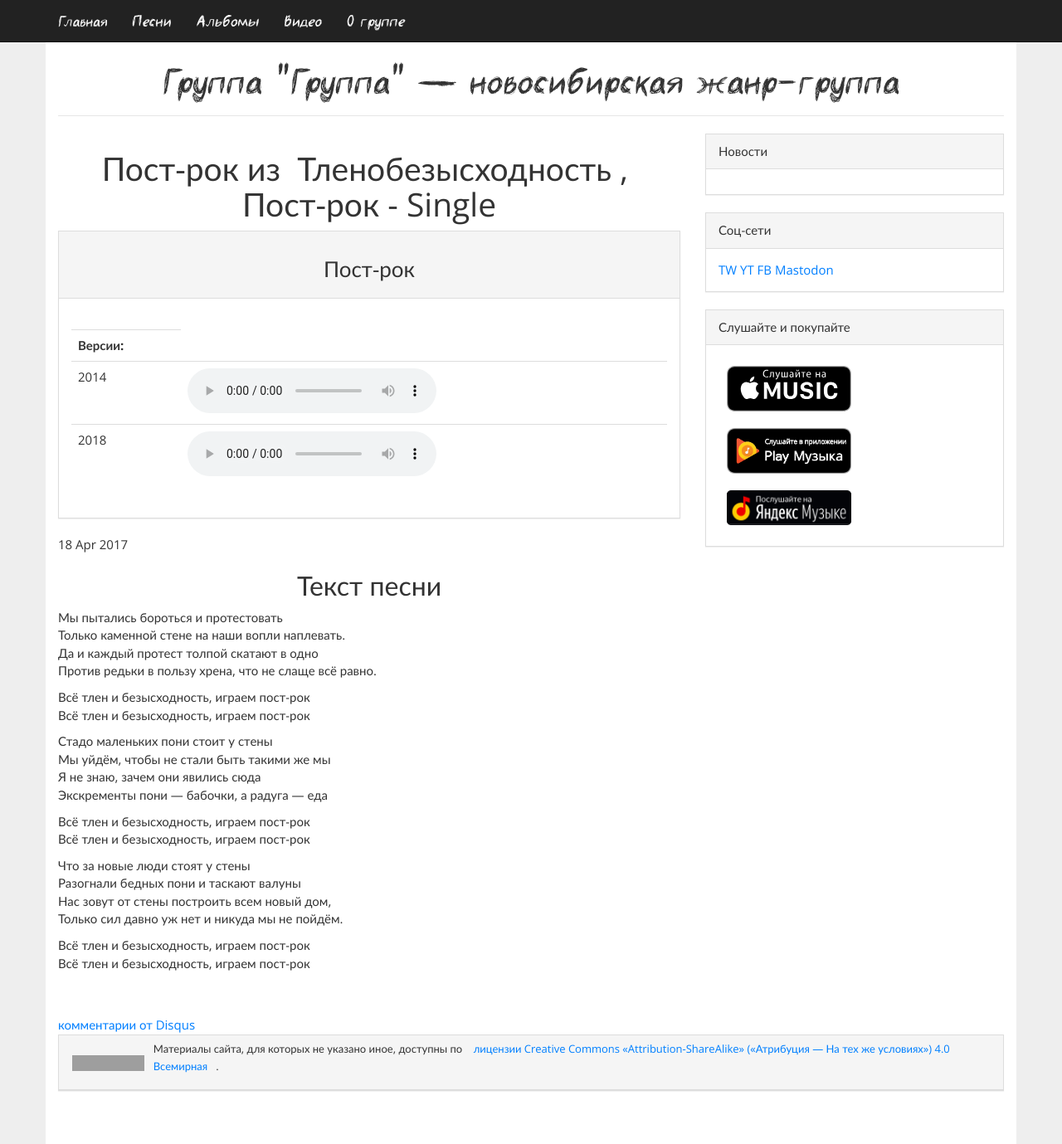
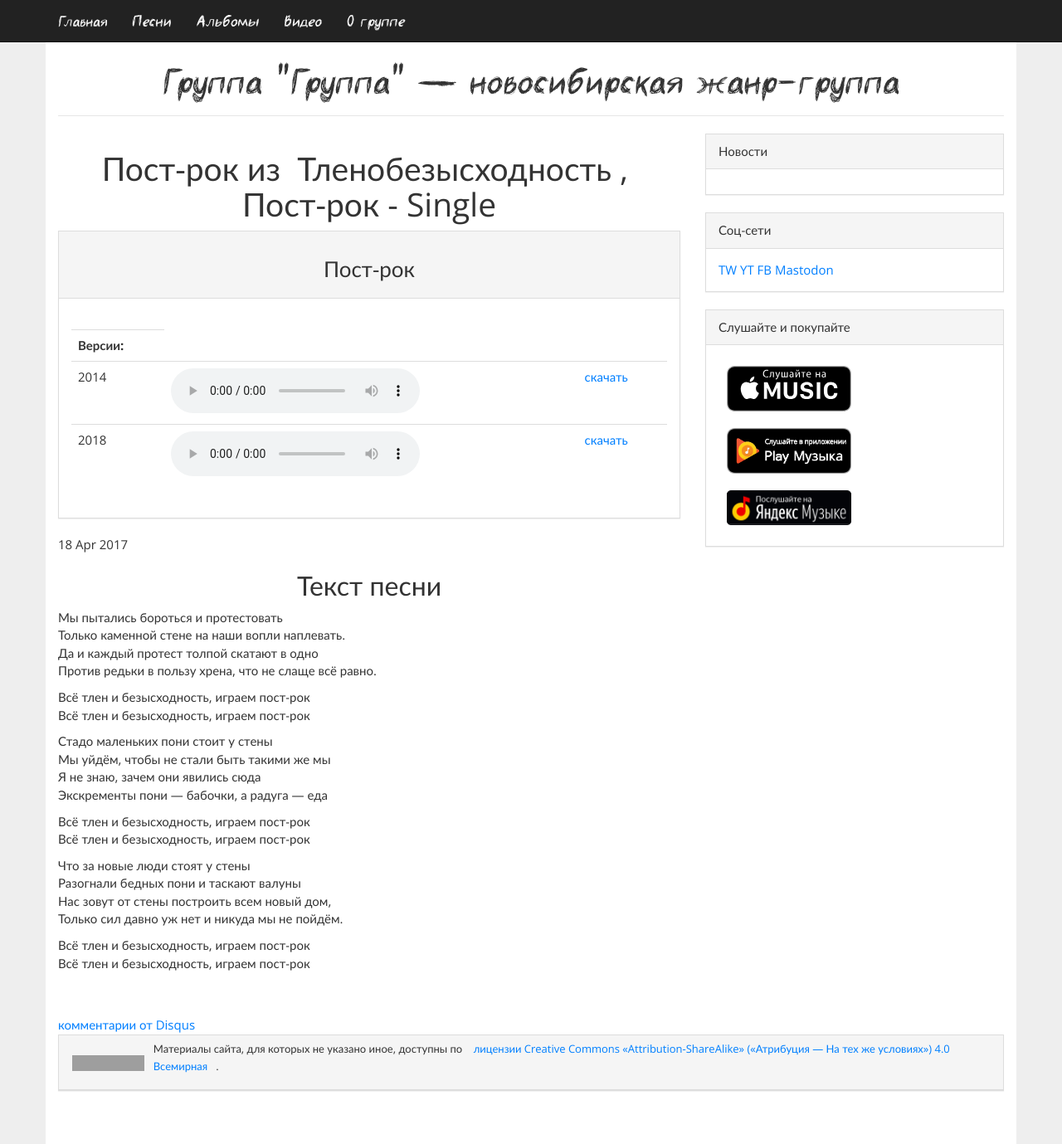
Before and after one commit to gruppa-gruppa-nsk/gruppa-gruppa-nsk.github.io, a Jekyll site: the page built from _posts/songs/06 Пост-рок/2017-04-18-post-rock.markdown, in a window 1280 px wide and 1379 px high. Shown: the whole window at 83% size. Built offline with Jekyll 4.4.1, drawn with Linux system fonts in a browser that asks for light colours; comment, search, counter and statistics services are not loaded; grey boxes are pictures that could not be loaded.

Commit message:
Update song.html

```diff
--- a/_layouts/song.html
+++ b/_layouts/song.html
@@ -41,6 +41,9 @@ layout: default
 
 					</audio>
 		</td>
+		<td>
+			<a href = "{{dnl.url}}">скачать</a>
+		</td>
 		</div>
 		{% if forloop.last == false %}
 			&nbsp;
```
